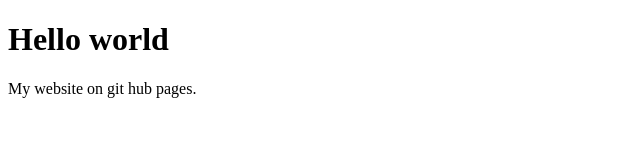
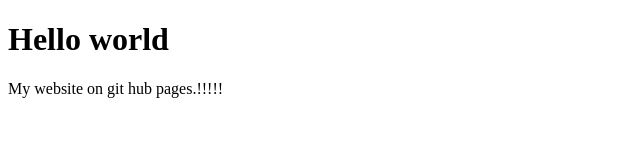
Before and after one commit to Maryna-Bazylevska/GITHUB, a plain HTML site: page index.html in a window 1280 px wide. Shown: the full height of the page, 0-640 px from the left. Drawn offline with Linux system fonts and the light colour scheme.

Commit message:
название

```diff
--- a/index.html
+++ b/index.html
@@ -2,6 +2,6 @@
 <html>
     <body>
         <h1> Hello world</h1>
-        <p> My website on git hub pages.</p>
+        <p> My website on git hub pages.!!!!!</p>
     </body>
 </html>
```
